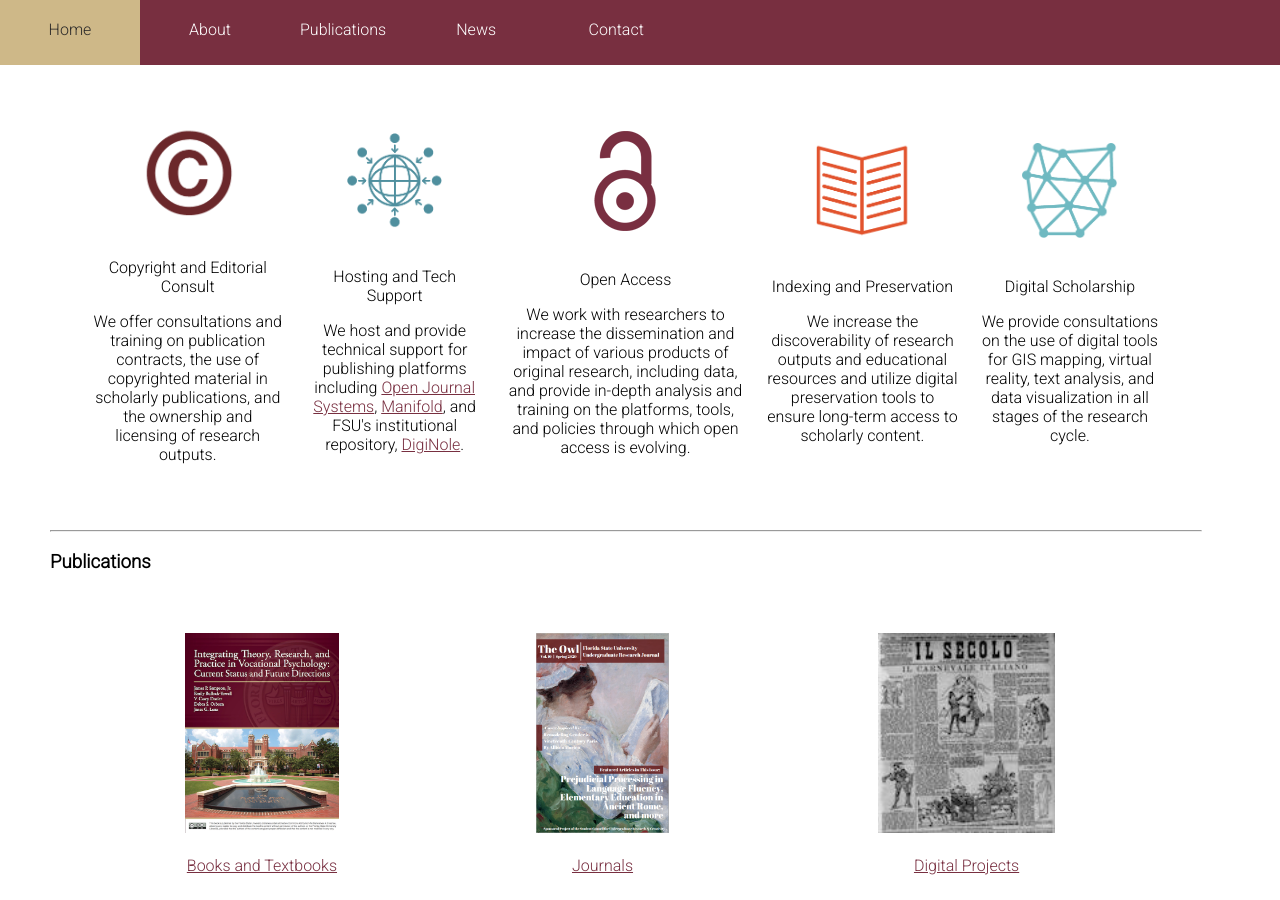
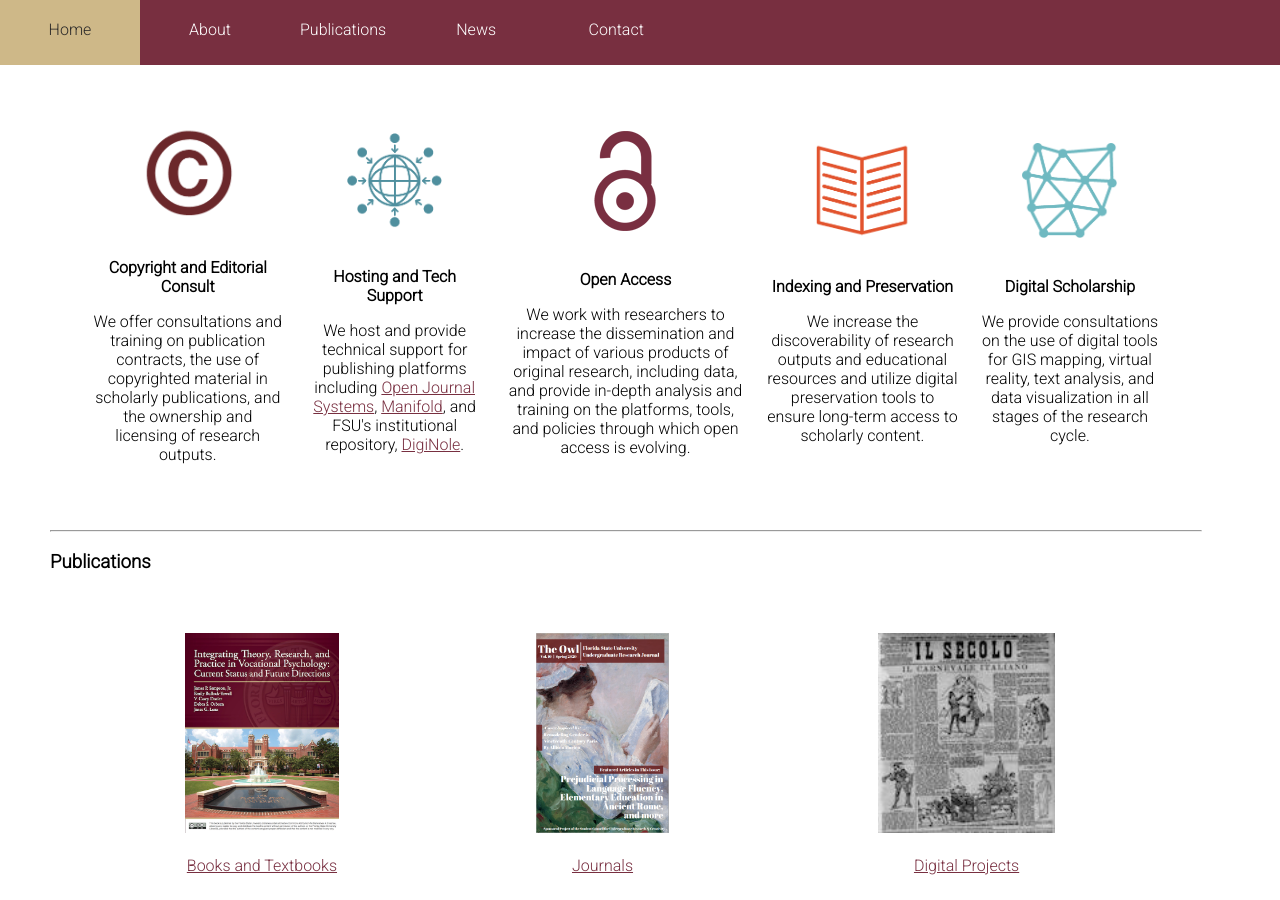
Before and after one commit to fsulibpub/fsulibpub.github.io, a Jekyll site: the page built from index.md, in a window 1280 px wide and 900 px high, scrolled down 547 px. Built offline with Jekyll 4.4.1, drawn with Linux system fonts in a browser that asks for light colours.

```diff
--- a/index.md
+++ b/index.md
@@ -19,27 +19,27 @@ layout: default
   <tr>
     <td>
       <img class="logo" src="{{ site.baseurl }}/assets/images/logos/copyright2.png" height="95px" width="95px"/>
-      <br/><br/><p>Copyright and Editorial Consult</p>
+      <br/><br/><p><b>Copyright and Editorial Consult</b></p>
       <p>We offer consultations and training on publication contracts, the use of copyrighted material in scholarly publications, and the ownership and licensing of research outputs.</p>
     </td>
     <td>
       <img class="logo" src="{{ site.baseurl }}/assets/images/logos/network2.png" height="95px" width="95px"/>
-      <br/><br/><p>Hosting and Tech Support</p>
+      <br/><br/><p><b>Hosting and Tech Support</b></p>
       <p>We host and provide technical support for publishing platforms including <a href="https://pkp.sfu.ca/ojs/" title="Public Knowledge Project homepage for Open Journal Systems">Open Journal Systems</a>, <a href="https://manifold.lib.fsu.edu/" title="Florida State Open Publishing hosted Manifold instance">Manifold</a>, and FSU's institutional repository, <a href="DigiNole, Florida State University's Digital Research Repository">DigiNole</a>.</p>
     </td>
     <td>
       <img class="logo" src="{{ site.baseurl }}/assets/images/logos/OpenAccess.png"/>
-      <br/><br/><p>Open Access</p>
+      <br/><br/><p><b>Open Access</b></p>
       <p>We work with researchers to increase the dissemination and impact of various products of original research, including data, and provide in-depth analysis and training on the platforms, tools, and policies through which open access is evolving.</p>
     </td>
     <td>
       <img class="logo" src="{{ site.baseurl }}/assets/images/logos/bookIcon-01.png" height="95px" width="95px"/>
-      <br/><br/><p>Indexing and Preservation</p>
+      <br/><br/><p><b>Indexing and Preservation</b></p>
       <p>We increase the discoverability of research outputs and educational resources and utilize digital preservation tools to ensure long-term access to scholarly content.</p>
     </td>
     <td>
       <img class="logo" src="{{ site.baseurl }}/assets/images/logos/DHweb.png" height="95px" width="95px"/>
-      <br/><br/><p>Digital Scholarship</p>
+      <br/><br/><p><b>Digital Scholarship</b></p>
       <p>We provide consultations on the use of digital tools for GIS mapping, virtual reality, text analysis, and data visualization in all stages of the research cycle.</p>
     </td>
   </tr>
```
